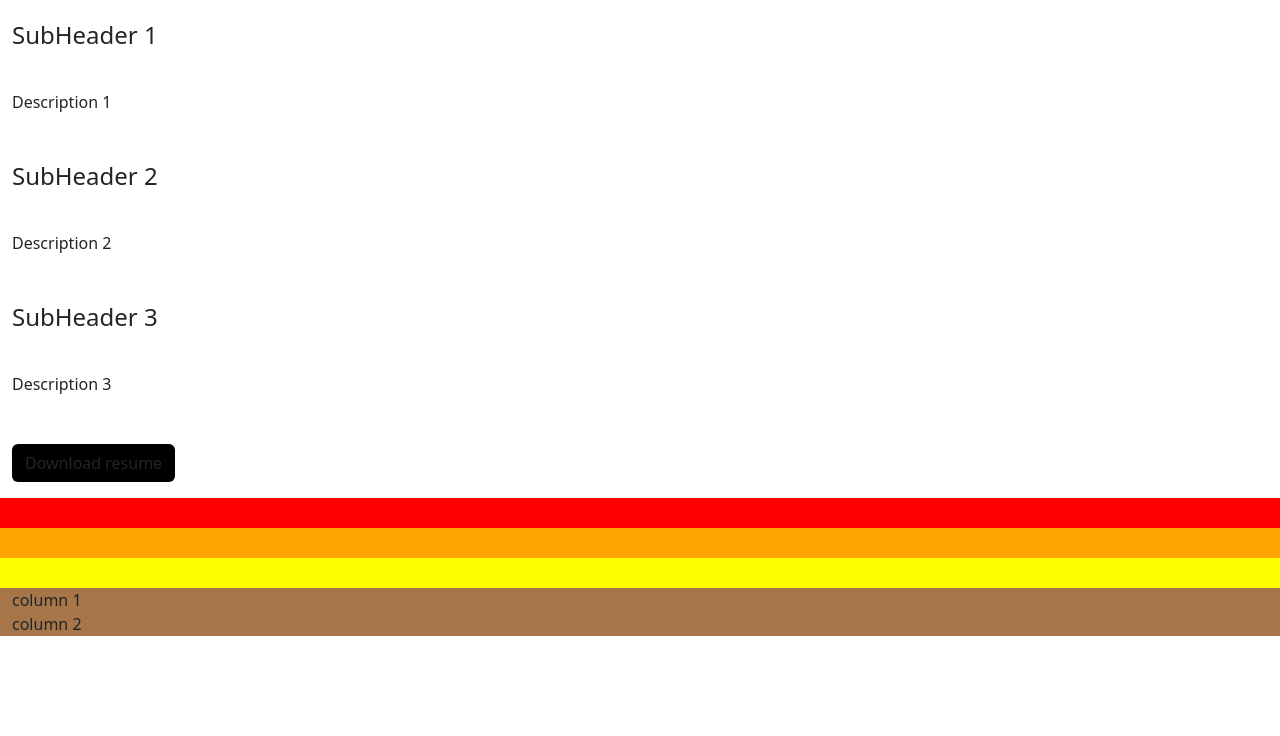
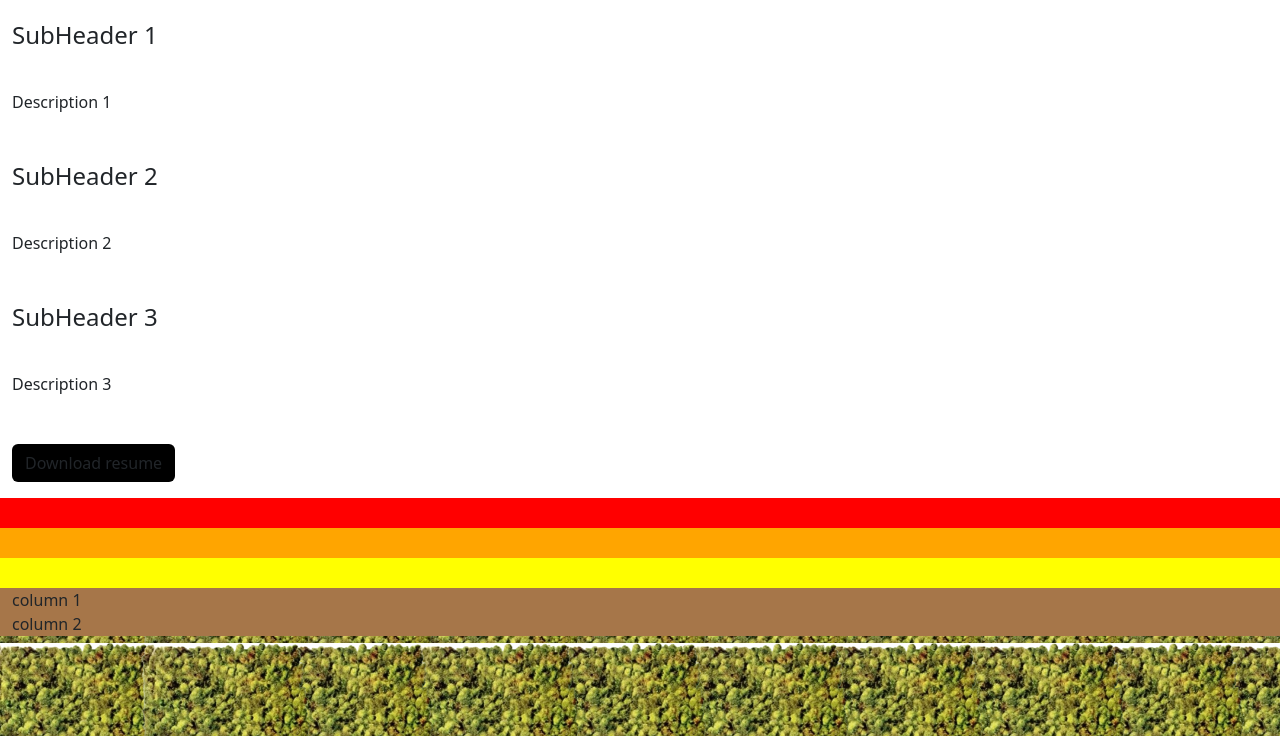
Before and after one commit to jacquelynfambrough/portfolio_pages, a plain HTML site: page index.html in a window 1280 px wide. Shown: the part 4594-5330 px from the top of the page. Before the commit the page ends 5230 px from the top, so only its background shows below. Drawn offline with nearby package versions, Linux system fonts and the light colour scheme.

Commit message:
carpet image placed below footer

```diff
--- a/index.html
+++ b/index.html
@@ -355,9 +355,12 @@
     <div class="container-fluid grid" id="footer">
       <div class="g-col-1 mx-auto">column 1</div>
       <div class="g-col-3 mx-auto">column 2</div>
-      <div class="g-col-2 mx-auto"><div class="klaviyo-form-TpCxKg"></div></div>
+      <div class="g-col-2 mx-auto">
+        <div class="klaviyo-form-TpCxKg"></div>
+      </div>
     </div>
     <!-- END NEWSLETTER SIGNUP -->
+    <div class="container-fluid grid" id="footer-decoration"></div>
     <!-- END FOOTER SECTION -->
   </body>
 </html>
--- a/public/styles/styles.css
+++ b/public/styles/styles.css
@@ -31,6 +31,15 @@ body {
 
 #footer {
   background-color: #a67649;
+}
+
+#footer-decoration {
+  background-color: #a67649;
+  background: url("../images/carpet.png");
+  background-position: bottom;
+  background-size: contain;
+  repeat: no-repeat;
+  height: 100px;
 }
 
 /* OLD CSS - TO REBUILD */
```
Also changed, not shown: public/images/carpet.png (added), 1 other file.
